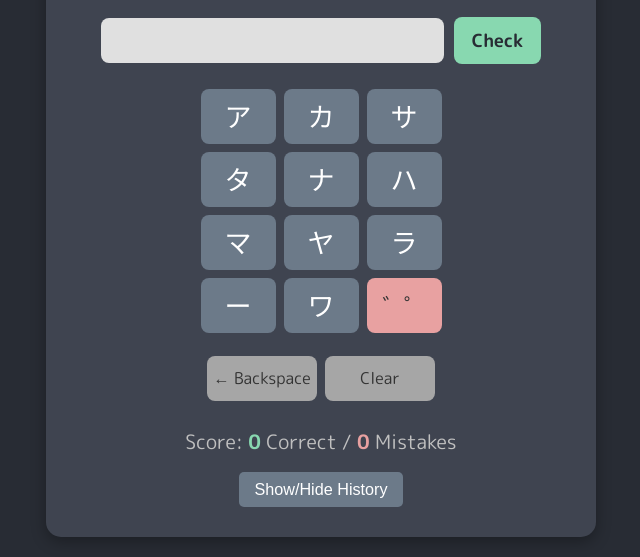
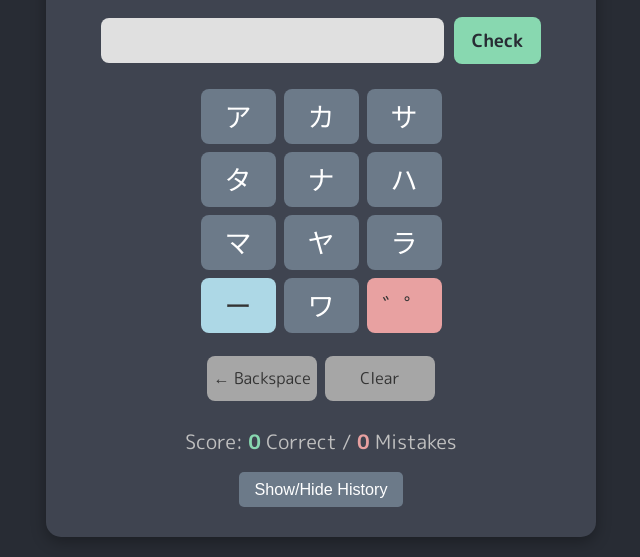
Before and after one commit to RodrigoBG13/katakana-practice, a plain HTML site: page index.html in a window 1280 px wide. Shown: the part 269-826 px from the top of the page, without its empty margins (319-959 px from the left). Drawn offline with Linux system fonts and the light colour scheme.

Commit message:
Small fixes

```diff
--- a/index.html
+++ b/index.html
@@ -37,12 +37,12 @@
             </div>
             <div class="keyboard-row">
                 <button class="key" data-base="マ" data-variants='["ミ","ム","メ","モ"]'>マ</button>
-                <button class="key" data-base="ヤ" data-variants='["（ヤ）","ユ","（ユ）","ヨ","（ヨ）"]'>ヤ</button> <!-- Small versions handled via logic or specific data -->
+                <button class="key" data-base="ヤ" data-variants='["ユ","ヨ"]'>ヤ</button> <!-- Small versions handled via logic or specific data -->
                 <button class="key" data-base="ラ" data-variants='["リ","ル","レ","ロ"]'>ラ</button>
             </div>
             <div class="keyboard-row">
                  <!-- Special Chars now under 'ー' -->
-                 <button class="key" data-base="ー" data-variants='["ッ","ャ","ュ","ョ"]'>ー</button>
+                 <button id="long-vowel-key" class="key" data-base="ー" data-variants='["ッ","ャ","ュ","ョ"]'>ー</button>
                  <button class="key" data-base="ワ" data-variants='["（ワ）","ヲ","ン"]'>ワ</button> <!-- ン added here -->
                  <button id="modifier-toggle-button" class="key modifier-key">゛゜</button> <!-- Combined Modifier Key -->
             </div>
--- a/style.css
+++ b/style.css
@@ -144,6 +144,16 @@ h1 {
 
 .key:active, .control-key:active {
     transform: scale(0.95);
+}
+
+#long-vowel-key {
+    background-color: #add8e6; /* Light Baby Blue */
+    /* Optional: Adjust text color for better contrast if needed */
+    color: #333;
+}
+
+#long-vowel-key:hover {
+    background-color: #bfe0f0; /* Slightly lighter blue */
 }
 
 .modifier-key {
```
